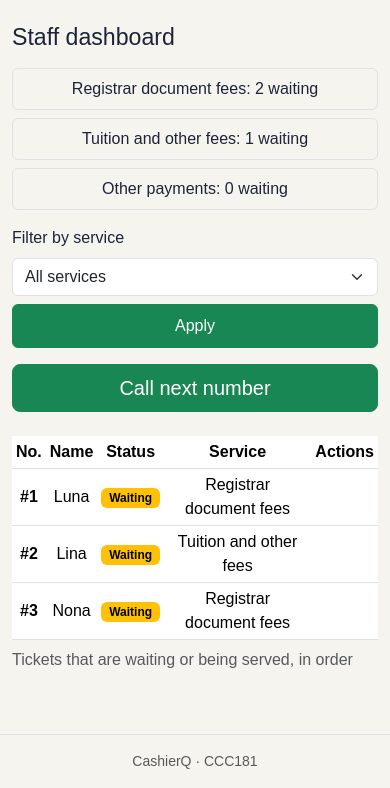
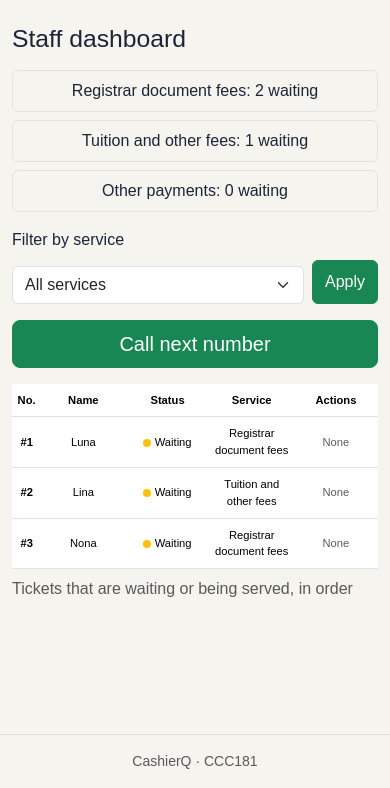
Before and after one commit to paulinefernan0901-dotcom/CCC181, a Flask app: page /staff in a window 390 px wide. Shown: the part 56-844 px from the top of the page. Run offline with Flask 3, Linux system fonts and the light colour scheme.

Commit message:
Add usability test and fix staff status display (#1)

```diff
--- a/static/css/style.css
+++ b/static/css/style.css
@@ -80,10 +80,15 @@ footer {
 .error { color: var(--orange); font-weight: 600; }
 
 
-/* Staff table: columns size to fit on phones, equal widths from tablet up */
-.staff-table { width: 100%; }
-@media (min-width: 768px) {
-  .staff-table { table-layout: fixed; }
+/* Staff table: five equal-width columns on every screen size */
+.staff-table {
+  width: 100%;
+  table-layout: fixed;
+}
+
+/* Narrow "No." column; the other four share the rest equally */
+.staff-table th:first-child {
+  width: 8%;
 }
 
 /* Touch targets: buttons at least 44px tall on every screen */
@@ -91,3 +96,32 @@ footer {
 
 /* Keep button labels on one line in the staff table */
 .staff-table .btn { white-space: nowrap; }
+
+/* Status dot: small circle shown before the status word */
+.status-dot {
+  display: inline-block;
+  width: 0.75rem;
+  height: 0.75rem;
+  margin-right: 0.5rem;
+  vertical-align: -1px;
+}
+
+/* Phone: smaller text and padding so all five columns fit with no sideways scroll */
+@media (max-width: 575.98px) {
+  .staff-table th,
+  .staff-table td {
+    padding: 0.5rem 0.15rem;
+    font-size: 0.7rem;
+    overflow-wrap: anywhere;
+  }
+  .staff-table .btn {
+    font-size: 0.7rem;
+    padding: 0.25rem 0.15rem;
+    width: 100%;
+  }
+  .staff-table .status-dot {
+    width: 0.5rem;
+    height: 0.5rem;
+    margin-right: 0.2rem;
+  }
+}
--- a/templates/staff.html
+++ b/templates/staff.html
@@ -2,42 +2,35 @@
 {% block title %}Staff dashboard · CashierQ{% endblock %}
 
 {% block content %}
-{% set badge = {'waiting': 'warning', 'called': 'success'} %}
-<h1 class="h3 mb-3">Staff dashboard</h1>
+<h1 class="h2 mb-3">Staff dashboard</h1>
 
-{# Waiting count per service (the ★ feature for my setting) #}
-<div class="row g-2 mb-3">
+<div class="d-flex flex-wrap gap-2 mb-3">
   {% for s in services %}
-  <div class="col-12 col-md-4">
-    <div class="border rounded px-3 py-2 text-center">{{ s.name }}: {{ waiting_counts[s.id] }} waiting</div>
-  </div>
+    <div class="flex-fill border rounded px-3 py-2 text-center">{{ s.name }}: {{ waiting_counts[s.id] }} waiting</div>
   {% endfor %}
 </div>
 
-{# Service filter #}
-<form method="get" action="{{ url_for('staff_dashboard') }}" class="row g-2 align-items-end mb-3">
-  <div class="col-12 col-md-6">
-    <label for="service_id" class="form-label">Filter by service</label>
-    <select id="service_id" name="service_id" class="form-select">
+<form method="get" action="{{ url_for('staff_dashboard') }}" class="mb-3">
+  <label for="filter-service" class="form-label">Filter by service</label>
+  <div class="d-flex align-items-end gap-2 col-12 col-md-6">
+    <select id="filter-service" name="service_id" class="form-select">
       <option value="">All services</option>
       {% for s in services %}
-      <option value="{{ s.id }}" {% if selected == s.id %}selected{% endif %}>{{ s.name }}</option>
+        <option value="{{ s.id }}" {% if selected == s.id %}selected{% endif %}>{{ s.name }}</option>
       {% endfor %}
     </select>
-  </div>
-  <div class="col-12 col-md-auto">
-    <button type="submit" class="btn btn-success w-100">Apply</button>
+    <button type="submit" class="btn btn-success">Apply</button>
   </div>
 </form>
 
-{# Call next: the action the cashier uses most, so it sits above the table #}
-<form method="post" action="{{ url_for('call_next') }}" class="mb-4">
-  <input type="hidden" name="service_id" value="{{ selected or '' }}">
+<form method="post" action="{{ url_for('call_next') }}" class="mb-3">
+  {% if selected %}<input type="hidden" name="service_id" value="{{ selected }}">{% endif %}
   <button type="submit" class="btn btn-success btn-lg w-100">Call next number</button>
 </form>
 
+{% if queue %}
 <div class="table-responsive">
-      <table class="table table-sm align-middle text-center staff-table">
+  <table class="table staff-table text-center align-middle" style="--bs-table-bg: #fff;">
     <caption>Tickets that are waiting or being served, in order</caption>
     <thead>
       <tr>
@@ -50,33 +43,35 @@
     </thead>
     <tbody>
       {% for t in queue %}
-      <tr>
+      <tr class="{% if t.status == 'called' %}table-success{% endif %}">
         <th scope="row">#{{ t.number }}</th>
         <td>{{ t.name }}</td>
-        <td><span class="badge text-bg-{{ badge[t.status] }}">{{ t.status|capitalize }}</span></td>
+        <td class="text-nowrap">
+          <span class="status-dot rounded-circle {% if t.status == 'called' %}bg-success{% else %}bg-warning{% endif %}"
+                aria-hidden="true"></span>{{ t.status|capitalize }}
+        </td>
         <td>{{ names[t.service_id] }}</td>
         <td>
-                    {% if t.status == 'called' %}
-          <div class="d-flex flex-column flex-md-row flex-wrap align-items-center justify-content-center gap-2">
-            <form method="post" action="{{ url_for('staff_action', ticket_id=t.number, action='serve') }}">
-              <button type="submit" class="btn btn-sm btn-success"
-                      aria-label="Mark ticket {{ t.number }} as served">Done</button>
+          {% if t.status == 'called' %}
+          <div class="d-flex flex-column flex-md-row justify-content-center gap-2">
+            <form method="post" action="/staff/tickets/{{ t.number }}/serve">
+              <button type="submit" class="btn btn-success" aria-label="Mark ticket {{ t.number }} as done">Done</button>
             </form>
-            <form method="post" action="{{ url_for('staff_action', ticket_id=t.number, action='no-show') }}">
-              <button type="submit" class="btn btn-sm btn-outline-danger"
-                      aria-label="Mark ticket {{ t.number }} as no-show">No-show</button>
+            <form method="post" action="/staff/tickets/{{ t.number }}/no-show"
+                  onsubmit="return confirm('Mark ticket #{{ t.number }} as no-show?');">
+              <button type="submit" class="btn btn-outline-danger" aria-label="Mark ticket {{ t.number }} as no-show">No-show</button>
             </form>
           </div>
+          {% else %}
+          <span class="text-body-secondary">None</span>
           {% endif %}
-
         </td>
-      </tr>
-      {% else %}
-      <tr>
-        <td colspan="5" class="text-center text-body-secondary py-4">No one is waiting right now.</td>
       </tr>
       {% endfor %}
     </tbody>
   </table>
 </div>
+{% else %}
+<div class="alert alert-secondary">No one is waiting right now.</div>
+{% endif %}
 {% endblock %}
```
Also changed, not shown: docs/week3/usability-test.md (added, +30 -0 lines), 2 other files.
